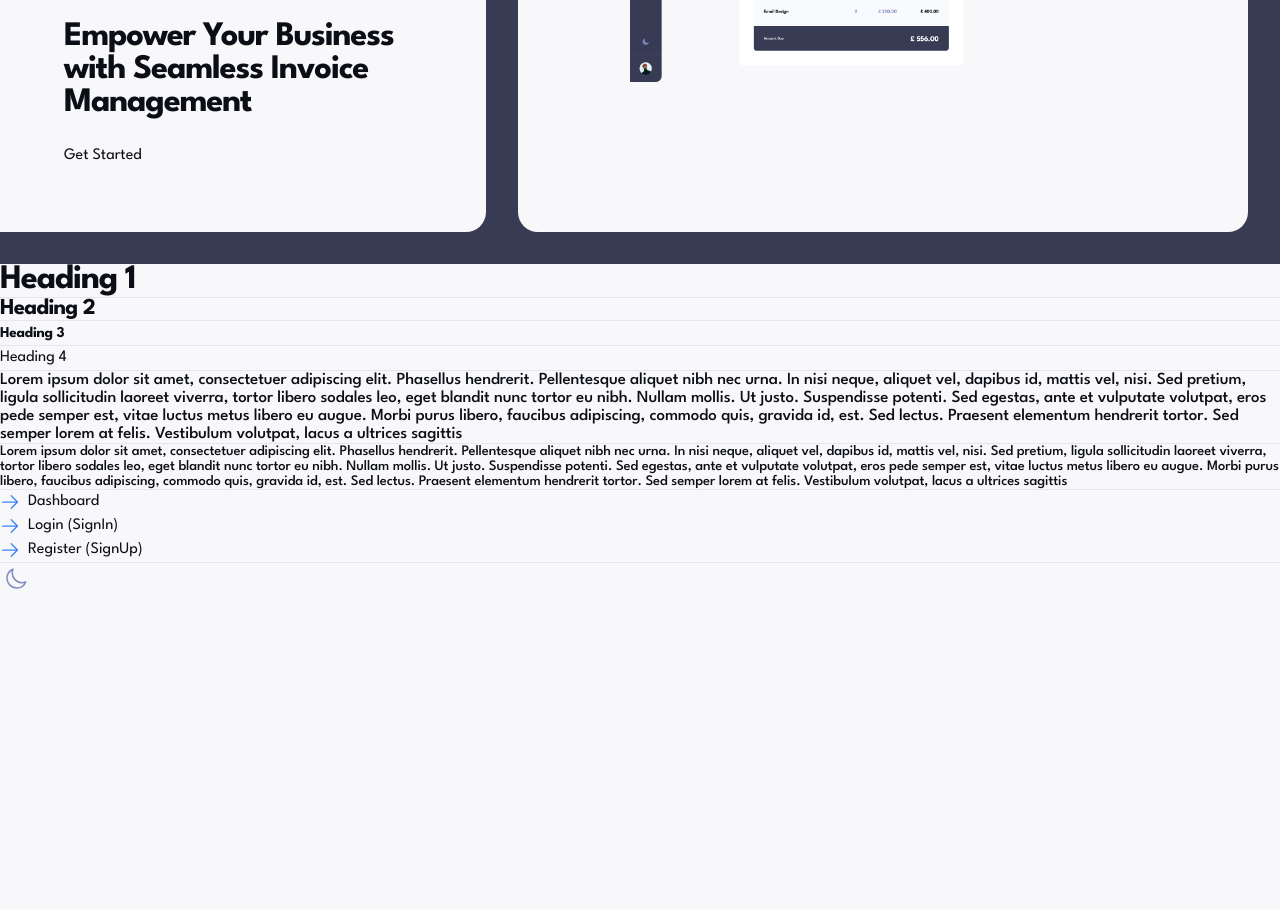
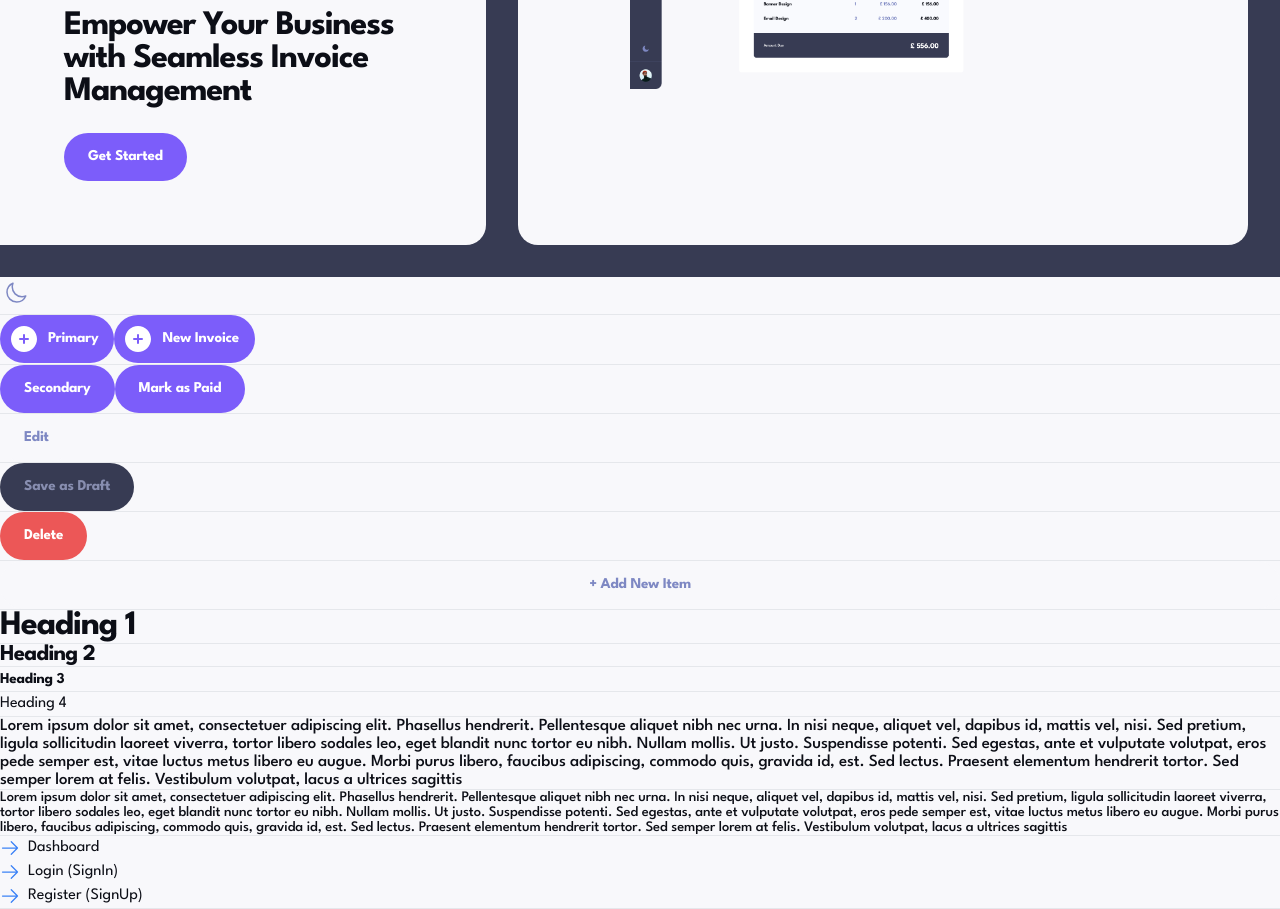
Before and after one commit to jakubjirous/invoicer, a Next.js app: page / in a window 1280 px wide. Shown: the part 660-1569 px from the top of the page. Before the commit the page ends 1260 px from the top, so only its background shows below. Built offline with nearby package versions, Linux system fonts and the light colour scheme.

Commit message:
feat(button): add button component with variants

```diff
--- /dev/null
+++ b/app/lib/definitions.ts.tsx
@@ -0,0 +1,14 @@
+import type { VariantProps } from "class-variance-authority";
+import type { Simplify } from "type-fest";
+
+export type RequiredVariantProps<
+  T extends (...args: any) => any,
+  // By default, all variants will be required
+  Keys extends keyof VariantProps<T> = keyof VariantProps<T>,
+> = Simplify<
+  // Create an intersection of all variants with those being marked as required
+  VariantProps<T> & {
+    // For each variant being marked as required, remove null and undefined
+    [Variant in Keys]: Exclude<VariantProps<T>[Variant], null | undefined>;
+  }
+>;
--- a/app/page.tsx
+++ b/app/page.tsx
@@ -1,14 +1,20 @@
+import Button from "@/app/ui/button";
 import InvoicerLogo from "@/app/ui/invoicer-logo";
 import ThemeChanger from "@/app/ui/theme-changer";
 import { ArrowRightIcon } from "@heroicons/react/24/outline";
+import { PlusCircleIcon } from "@heroicons/react/24/solid";
 import Image from "next/image";
 import Link from "next/link";
 
 export default function Home() {
   return (
     <>
-      <main className="bg-oxford flex min-h-screen flex-col p-4 pl-0 md:p-8 md:pl-0">
+      <main className="flex min-h-screen flex-col bg-oxford p-4 pl-0 md:p-8 md:pl-0">
         <div className="relative flex h-20 flex-col items-center justify-center overflow-hidden rounded-r-3xl bg-cornflower md:h-40">
+          <ThemeChanger
+            btnStyle="absolute top-1 md:right-4 right-2 md:top-4 z-10 focus-visible:ring-white/50"
+            iconStyle="stroke-white"
+          />
           <InvoicerLogo className="z-10" />
           <div className="absolute z-0 h-10 w-full translate-y-[50%] rounded-br-3xl rounded-tl-3xl bg-heliotrope md:h-20"></div>
         </div>
@@ -16,14 +22,20 @@ export default function Home() {
         <div className="mt-4 flex grow flex-col gap-4 md:mt-8 md:flex-row md:gap-8">
           <div className="flex flex-col justify-center gap-6 rounded-r-3xl bg-whisper px-8 py-16 dark:bg-steel md:w-2/5 md:px-16">
             <h1 className="hero-heading">
-              Streamline Your Finances with Invoicer
+              Optimize Your Finances with Invoicer
             </h1>
             <h2 className="h1">
               Empower Your Business with Seamless Invoice Management
             </h2>
-            <Link href="/sign-in" className="">
-              Get Started
-            </Link>
+            <div>
+              <Button
+                href="/sign-in"
+                variant="secondary"
+                className="focus-visible:ring-oxford dark:focus-visible:ring-white"
+              >
+                Get Started
+              </Button>
+            </div>
           </div>
           <div className="flex items-center justify-center rounded-3xl bg-whisper p-6 dark:bg-steel md:w-3/5 md:px-28 md:py-12">
             <Image
@@ -59,6 +71,40 @@ export default function Home() {
       </main>
 
       <main className="container mx-auto">
+        <ThemeChanger />
+
+        <hr />
+
+        <Button variant="primary" leadingIcon={PlusCircleIcon}>
+          Primary
+        </Button>
+        <Button variant="primary" leadingIcon={PlusCircleIcon}>
+          New Invoice
+        </Button>
+
+        <hr />
+
+        <Button variant="secondary">Secondary</Button>
+        <Button variant="secondary">Mark as Paid</Button>
+
+        <hr />
+
+        <Button variant="edit">Edit</Button>
+
+        <hr />
+
+        <Button variant="draft">Save as Draft</Button>
+
+        <hr />
+
+        <Button variant="delete">Delete</Button>
+
+        <hr />
+
+        <Button variant="add">+ Add New Item</Button>
+
+        <hr />
+
         <h1>Heading 1</h1>
 
         <hr />
@@ -127,8 +173,6 @@ export default function Home() {
         </ul>
 
         <hr />
-
-        <ThemeChanger />
       </main>
     </>
   );
--- /dev/null
+++ b/app/ui/button.tsx
@@ -0,0 +1,90 @@
+import { RequiredVariantProps } from "@/app/lib/definitions.ts";
+import { cva } from "class-variance-authority";
+import Link from "next/link";
+import React from "react";
+
+const buttonVariants = cva(
+  [
+    "inline-flex flex-row items-center justify-center text-[0.938rem] font-spartan font-bold leading-[0.9375rem] tracking-[-0.01563rem] rounded-[1.5rem] h-12 transition-[background,color] duration-500 focus-visible:rounded-3xl focus-visible:outline-none focus-visible:ring-4",
+  ],
+  {
+    variants: {
+      variant: {
+        primary: [
+          "text-white p-2 pr-4 bg-cornflower hover:bg-heliotrope focus-visible:ring-cornflower/50 dark:focus-visible:ring-white/50",
+        ],
+        secondary: [
+          "text-white px-6 bg-cornflower hover:bg-heliotrope focus-visible:ring-cornflower/50 dark:focus-visible:ring-white/50",
+        ],
+        edit: [
+          "px-6 text-ship bg-whisper hover:bg-selago dark:text-selago dark:bg-ebony dark:hover:bg-white dark:hover:text-ship focus-visible:ring-ebony/50 dark:focus-visible:ring-white/50",
+        ],
+        draft: [
+          "px-6 bg-oxford text-bali hover:bg-vulcan dark:text-selago dark:bg-oxford dark:hover:bg-mirage focus-visible:ring-bali/50 dark:focus-visible:ring-selago/50",
+        ],
+        delete: [
+          "px-6 text-white bg-sienna hover:bg-mona focus-visible:ring-sienna/50",
+        ],
+        add: [
+          "w-full text-ship bg-whisper hover:bg-selago focus-visible:ring-ship/50",
+        ],
+      },
+      size: {
+        default: [],
+      },
+    },
+    defaultVariants: {
+      variant: "primary",
+      size: "default",
+    },
+  },
+);
+
+type ButtonVariants = RequiredVariantProps<typeof buttonVariants>;
+
+type SVGComponent = React.ComponentType<React.SVGAttributes<SVGSVGElement>>;
+
+type ButtonProps = Partial<ButtonVariants> &
+  React.ButtonHTMLAttributes<HTMLButtonElement | HTMLAnchorElement> & {
+    href?: string;
+  } & (
+    | { leadingIcon?: SVGComponent; trailingIcon?: never }
+    | { leadingIcon?: never; trailingIcon?: SVGComponent }
+  );
+
+export default function Button({
+  variant,
+  size,
+  className,
+  children,
+  href,
+  leadingIcon: LeadingIcon,
+  trailingIcon: TrailingIcon,
+  ...props
+}: ButtonProps) {
+  const leadingIconTemplate = LeadingIcon ? (
+    <LeadingIcon className="h-8 pr-2" aria-hidden="true" />
+  ) : null;
+
+  const trailingIconTemplate = TrailingIcon ? (
+    <TrailingIcon className="h-8 pl-2" aria-hidden="true" />
+  ) : null;
+
+  return href ? (
+    <Link
+      href={href}
+      className={buttonVariants({ className, variant, size })}
+      {...props}
+    >
+      {leadingIconTemplate}
+      {children}
+      {trailingIconTemplate}
+    </Link>
+  ) : (
+    <button className={buttonVariants({ className, variant, size })} {...props}>
+      {leadingIconTemplate}
+      {children}
+      {trailingIconTemplate}
+    </button>
+  );
+}
--- a/app/ui/invoicer-logo.tsx
+++ b/app/ui/invoicer-logo.tsx
@@ -1,6 +1,6 @@
 import { leagueSpartan } from "@/app/ui/fonts";
 
-export default function InvoicerLogo({ className }: { className: string }) {
+export default function InvoicerLogo({ className }: { className?: string }) {
   return (
     <div
       className={`${className} ${leagueSpartan.className} flex flex-row items-center gap-3 leading-none text-white`}
--- a/app/ui/theme-changer.tsx
+++ b/app/ui/theme-changer.tsx
@@ -1,10 +1,18 @@
 "use client";
 
 import { MoonIcon, SunIcon } from "@heroicons/react/24/outline";
+import clsx from "clsx";
 import { useTheme } from "next-themes";
 import { useEffect, useState } from "react";
+import { twMerge } from "tailwind-merge";
 
-export default function ThemeChanger() {
+export default function ThemeChanger({
+  btnStyle,
+  iconStyle,
+}: {
+  btnStyle?: string;
+  iconStyle?: string;
+}) {
   const { theme, setTheme } = useTheme();
 
   const [mounted, setMounted] = useState(false);
@@ -24,18 +32,28 @@ export default function ThemeChanger() {
           onClick={() => setTheme("light")}
           aria-label="auto"
           aria-live="polite"
-          className="rounded-full p-1 focus:outline-none focus-visible:ring-2"
+          className={twMerge(
+            clsx(
+              "rounded-full p-1 focus:outline-none focus-visible:ring-4 focus-visible:ring-ship/50",
+              btnStyle,
+            ),
+          )}
         >
-          <SunIcon className="stroke-ship focus-visible:ring-ship w-6" />
+          <SunIcon className={twMerge(clsx("w-6 stroke-ship", iconStyle))} />
         </button>
       ) : (
         <button
           onClick={() => setTheme("dark")}
           aria-label="auto"
           aria-live="polite"
-          className="rounded-full p-1 focus:outline-none focus-visible:ring-2"
+          className={twMerge(
+            clsx(
+              "rounded-full p-1 focus:outline-none focus-visible:ring-4 focus-visible:ring-ship/50",
+              btnStyle,
+            ),
+          )}
         >
-          <MoonIcon className="stroke-ship focus-visible:ring-ship w-6" />
+          <MoonIcon className={twMerge(clsx("w-6 stroke-ship", iconStyle))} />
         </button>
       )}
     </>
--- a/app/utils/create-fluid-value.ts
+++ b/app/utils/create-fluid-value.ts
@@ -7,20 +7,32 @@ const HTML_FONT_SIZE = 16;
  * It takes a number, adds a very small number to it, multiplies it by 100, rounds it, and then divides it by 100
  * @param num - The number to be rounded.
  */
-const cleanNumber = (num: number) => Math.round((num + Number.EPSILON) * 100) / 100;
+const cleanNumber = (num: number) =>
+  Math.round((num + Number.EPSILON) * 100) / 100;
 
 /**
  * Transforms pixels to rems
  * @param px
  */
-const pxToRem = (px: number | string) => `${cleanNumber(Number(px) / HTML_FONT_SIZE)}rem`;
+const pxToRem = (px: number | string) =>
+  `${cleanNumber(Number(px) / HTML_FONT_SIZE)}rem`;
 
 /**
  * Determines how fluid typography scales
  */
-const getPreferredValue = (minSize: number, maxSize: number, minScreenSize: number, maxScreenSize: number) => {
-  const vwCalc = cleanNumber((100 * (maxSize - minSize)) / (maxScreenSize - minScreenSize));
-  const remCalc = cleanNumber((minScreenSize * maxSize - maxScreenSize * minSize) / (minScreenSize - maxScreenSize));
+const getPreferredValue = (
+  minSize: number,
+  maxSize: number,
+  minScreenSize: number,
+  maxScreenSize: number,
+) => {
+  const vwCalc = cleanNumber(
+    (100 * (maxSize - minSize)) / (maxScreenSize - minScreenSize),
+  );
+  const remCalc = cleanNumber(
+    (minScreenSize * maxSize - maxScreenSize * minSize) /
+      (minScreenSize - maxScreenSize),
+  );
 
   return `${vwCalc}vw + ${pxToRem(remCalc)}`;
 };
@@ -31,6 +43,9 @@ export const createFluidValue = (
   minScreenSize: number = DEFAULT_MIN_SCREEN,
   maxScreenSize: number = DEFAULT_MAX_SCREEN,
 ) =>
-  `clamp(${pxToRem(minSize)}, ${getPreferredValue(minSize, maxSize, minScreenSize, maxScreenSize)}, ${pxToRem(
+  `clamp(${pxToRem(minSize)}, ${getPreferredValue(
+    minSize,
     maxSize,
-  )})`;
+    minScreenSize,
+    maxScreenSize,
+  )}, ${pxToRem(maxSize)})`;
--- a/package.json
+++ b/package.json
@@ -37,6 +37,7 @@
     "@clerk/themes": "^1.7.9",
     "@heroicons/react": "^2.0.18",
     "@tailwindcss/forms": "^0.5.7",
+    "clsx": "^2.0.0",
     "next": "14.0.3",
     "next-themes": "^0.2.1",
     "react": "^18.2.0",
@@ -49,13 +50,16 @@
     "@types/react-dom": "^18.2.17",
     "@vercel/style-guide": "^5.1.0",
     "autoprefixer": "^10.4.16",
+    "class-variance-authority": "^0.7.0",
     "dotenv": "^16.3.1",
     "eslint": "^8.55.0",
     "eslint-config-next": "14.0.3",
     "eslint-config-prettier": "^9.1.0",
     "postcss": "^8.4.32",
     "prettier-plugin-tailwindcss": "^0.5.7",
+    "tailwind-merge": "^2.1.0",
     "tailwindcss": "^3.3.5",
+    "type-fest": "^4.8.3",
     "typescript": "^5.3.2"
   }
 }
--- a/tailwind.config.ts
+++ b/tailwind.config.ts
@@ -32,7 +32,7 @@ const config: Config = {
         spartan: ["var(--font-league-spartan)"],
       },
       fontSize: {
-        "fluid-hero-heading": createFluidValue(50, 80),
+        "fluid-hero-heading": createFluidValue(40, 80),
         "fluid-h1": createFluidValue(28, 36),
         "fluid-h2": createFluidValue(18, 24),
         "fluid-h3": createFluidValue(15, 15),
```
Also changed, not shown: 2 other files (tests, documents, lock files or other folders).
